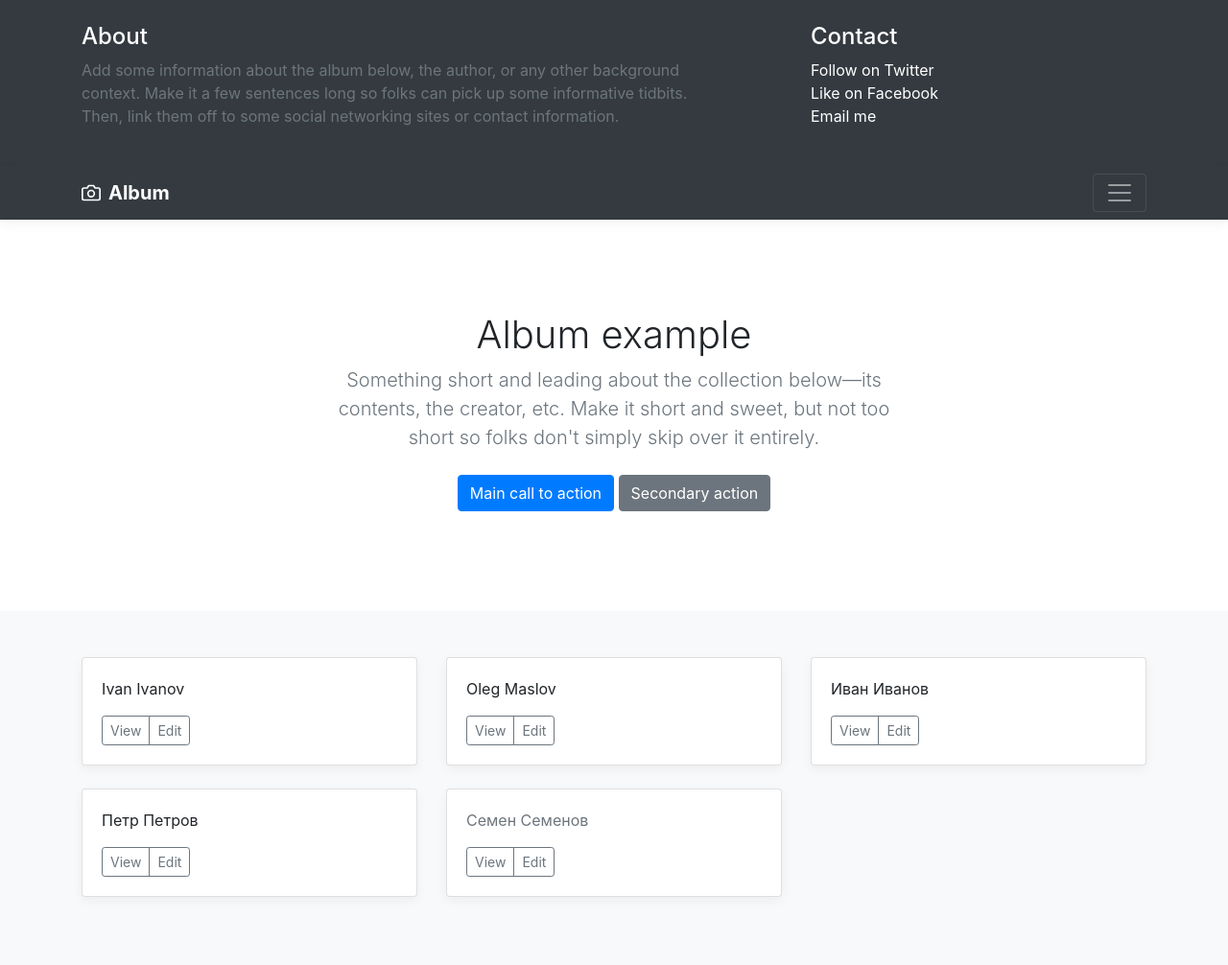
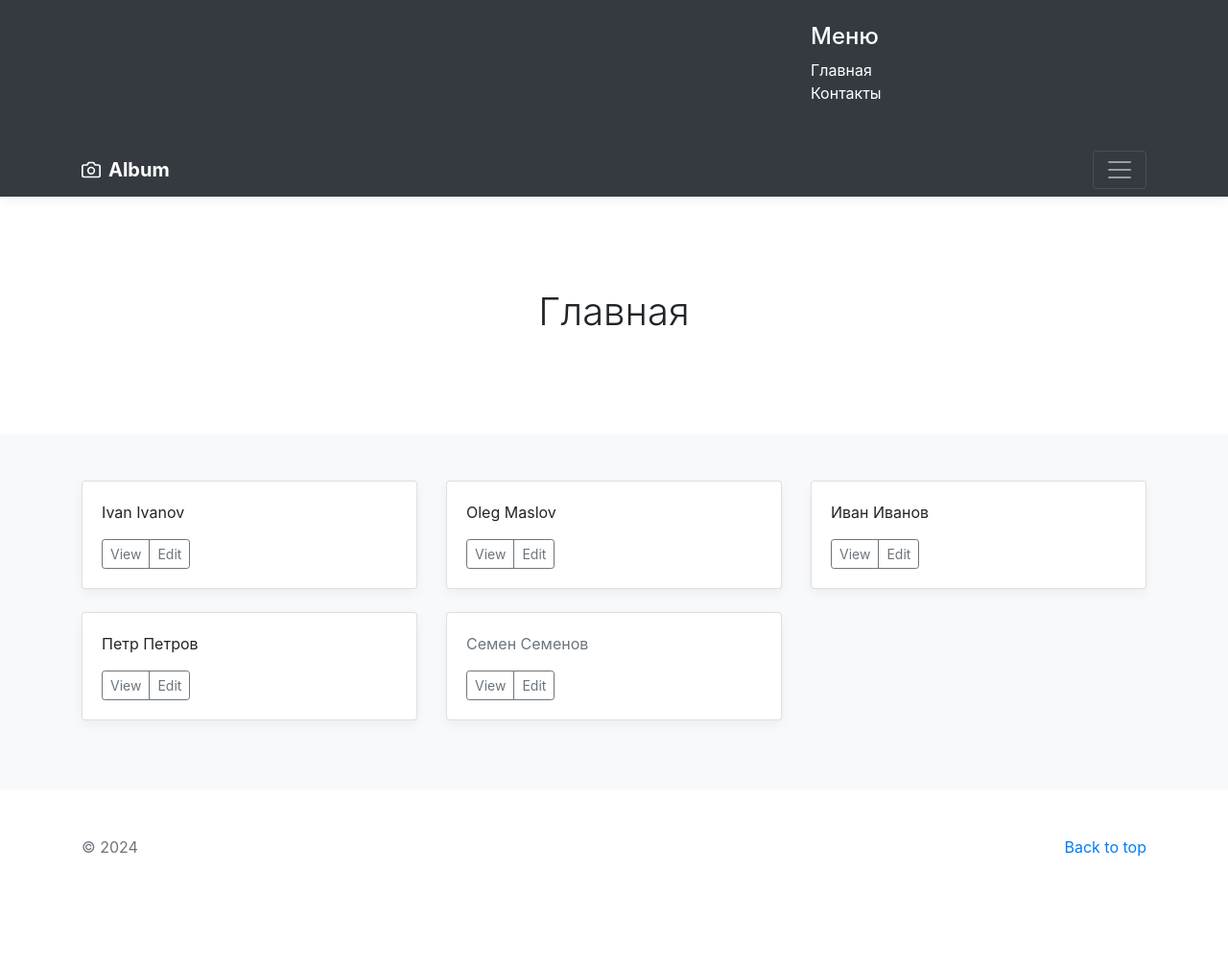
Before and after one commit to Zadorozhnyy-Dmitry/lessons_19.2_23.2, a Django app: page / in a window 1280 px wide, after a click that opens the changed part. Shown: the top 1006 px of the page at 96% size. After the commit the page ends 893 px from the top, so only its background shows below. Run offline with Django 5.2, Linux system fonts and the light colour scheme; data comes from the database, SQL or seed files in the repository; some libraries are stand-ins or nearby versions.

Commit message:
20.2 (5) Подшаблоны и базовые шаблоны

```diff
--- a/config/urls.py
+++ b/config/urls.py
@@ -21,5 +21,5 @@ from django.conf import settings
 
 urlpatterns = [
     path('admin/', admin.site.urls),
-    path('', include('main.urls'))
+    path('', include('main.urls', namespace='main'))
 ] + static(settings.MEDIA_URL, document_root=settings.MEDIA_ROOT)
--- /dev/null
+++ b/main/templates/main/base.html
@@ -0,0 +1,92 @@
+{% load static %}
+<!doctype html>
+<html lang="en">
+<head>
+    <meta charset="utf-8">
+    <meta name="viewport" content="width=device-width, initial-scale=1, shrink-to-fit=no">
+    <meta name="description" content="">
+    <meta name="author" content="">
+
+    <title>{{ title}}</title>
+
+    <!-- Bootstrap core CSS -->
+    <link href="{% static 'css/bootstrap.min.css' %}" rel="stylesheet">
+
+    <!-- Custom styles for this template -->
+    <link href="{% static 'css/album.css' %}" rel="stylesheet">
+</head>
+
+<body>
+
+<header>
+    <div class="collapse bg-dark" id="navbarHeader">
+        <div class="container">
+            <div class="row">
+                <div class="col-sm-8 col-md-7 py-4">
+
+                </div>
+                {% include 'main/includes/inc_main_menu.html' %}
+
+            </div>
+        </div>
+    </div>
+    <div class="navbar navbar-dark bg-dark box-shadow">
+        <div class="container d-flex justify-content-between">
+            <a href="#" class="navbar-brand d-flex align-items-center">
+                <svg xmlns="http://www.w3.org/2000/svg" width="20" height="20" viewBox="0 0 24 24" fill="none"
+                     stroke="currentColor" stroke-width="2" stroke-linecap="round" stroke-linejoin="round" class="mr-2">
+                    <path d="M23 19a2 2 0 0 1-2 2H3a2 2 0 0 1-2-2V8a2 2 0 0 1 2-2h4l2-3h6l2 3h4a2 2 0 0 1 2 2z"></path>
+                    <circle cx="12" cy="13" r="4"></circle>
+                </svg>
+                <strong>Album</strong>
+            </a>
+            <button class="navbar-toggler" type="button" data-toggle="collapse" data-target="#navbarHeader"
+                    aria-controls="navbarHeader" aria-expanded="false" aria-label="Toggle navigation">
+                <span class="navbar-toggler-icon"></span>
+            </button>
+        </div>
+    </div>
+</header>
+
+<main role="main">
+
+    <section class="jumbotron text-center">
+        <div class="container">
+            <h1 class="jumbotron-heading">{{ title}}</h1>
+        </div>
+    </section>
+
+    <div class="album py-5 bg-light">
+        <div class="container">
+
+            <div class="row">
+                {% block content %}
+                {% endblock %}
+
+            </div>
+        </div>
+    </div>
+
+</main>
+
+<footer class="text-muted">
+    <div class="container">
+        <p class="float-right">
+            <a href="#">Back to top</a>
+        </p>
+        <p> &copy; {% now 'Y' %}</p>
+
+    </div>
+</footer>
+
+<!-- Bootstrap core JavaScript
+================================================== -->
+<!-- Placed at the end of the document so the pages load faster -->
+<script src="https://code.jquery.com/jquery-3.2.1.slim.min.js"
+        integrity="sha384-KJ3o2DKtIkvYIK3UENzmM7KCkRr/rE9/Qpg6aAZGJwFDMVNA/GpGFF93hXpG5KkN"
+        crossorigin="anonymous"></script>
+<script src="{% static 'js/popper.min.js' %}"></script>
+<script src="{% static 'js/bootstrap.min.js' %}"></script>
+<script src="{% static 'js/holder.min.js' %}"></script>
+</body>
+</html>
--- /dev/null
+++ b/main/templates/main/includes/inc_main_menu.html
@@ -0,0 +1,9 @@
+
+<div class="col-sm-4 offset-md-1 py-4">
+    <h4 class="text-white">Меню</h4>
+    <ul class="list-unstyled">
+        <li><a href="{% url 'main:index' %}" class="text-white">Главная</a></li>
+        <li><a href="{% url 'main:contact' %}" class="text-white">Контакты</a></li>
+
+    </ul>
+</div>
--- a/main/templates/main/index.html
+++ b/main/templates/main/index.html
@@ -1,80 +1,6 @@
-{% load static %}
-<!doctype html>
-<html lang="en">
-<head>
-    <meta charset="utf-8">
-    <meta name="viewport" content="width=device-width, initial-scale=1, shrink-to-fit=no">
-    <meta name="description" content="">
-    <meta name="author" content="">
+{% extends 'main/base.html' %}
+{% block content %}
 
-    <title>Album example for Bootstrap</title>
-
-    <!-- Bootstrap core CSS -->
-    <link href="{% static 'css/bootstrap.min.css' %}" rel="stylesheet">
-
-    <!-- Custom styles for this template -->
-    <link href="{% static 'css/album.css' %}" rel="stylesheet">
-</head>
-
-<body>
-
-<header>
-    <div class="collapse bg-dark" id="navbarHeader">
-        <div class="container">
-            <div class="row">
-                <div class="col-sm-8 col-md-7 py-4">
-                    <h4 class="text-white">About</h4>
-                    <p class="text-muted">Add some information about the album below, the author, or any other
-                        background context. Make it a few sentences long so folks can pick up some informative tidbits.
-                        Then, link them off to some social networking sites or contact information.</p>
-                </div>
-                <div class="col-sm-4 offset-md-1 py-4">
-                    <h4 class="text-white">Contact</h4>
-                    <ul class="list-unstyled">
-                        <li><a href="#" class="text-white">Follow on Twitter</a></li>
-                        <li><a href="#" class="text-white">Like on Facebook</a></li>
-                        <li><a href="#" class="text-white">Email me</a></li>
-                    </ul>
-                </div>
-            </div>
-        </div>
-    </div>
-    <div class="navbar navbar-dark bg-dark box-shadow">
-        <div class="container d-flex justify-content-between">
-            <a href="#" class="navbar-brand d-flex align-items-center">
-                <svg xmlns="http://www.w3.org/2000/svg" width="20" height="20" viewBox="0 0 24 24" fill="none"
-                     stroke="currentColor" stroke-width="2" stroke-linecap="round" stroke-linejoin="round" class="mr-2">
-                    <path d="M23 19a2 2 0 0 1-2 2H3a2 2 0 0 1-2-2V8a2 2 0 0 1 2-2h4l2-3h6l2 3h4a2 2 0 0 1 2 2z"></path>
-                    <circle cx="12" cy="13" r="4"></circle>
-                </svg>
-                <strong>Album</strong>
-            </a>
-            <button class="navbar-toggler" type="button" data-toggle="collapse" data-target="#navbarHeader"
-                    aria-controls="navbarHeader" aria-expanded="false" aria-label="Toggle navigation">
-                <span class="navbar-toggler-icon"></span>
-            </button>
-        </div>
-    </div>
-</header>
-
-<main role="main">
-
-    <section class="jumbotron text-center">
-        <div class="container">
-            <h1 class="jumbotron-heading">Album example</h1>
-            <p class="lead text-muted">Something short and leading about the collection below—its contents, the creator,
-                etc. Make it short and sweet, but not too short so folks don't simply skip over it entirely.</p>
-            <p>
-                <a href="#" class="btn btn-primary my-2">Main call to action</a>
-                <a href="#" class="btn btn-secondary my-2">Secondary action</a>
-            </p>
-        </div>
-    </section>
-
-    <div class="album py-5 bg-light">
-        <div class="container">
-
-            <div class="row">
 {% for object in object_list %}
 <div class="col-md-4">
     <div class="card mb-4 box-shadow">
@@ -97,30 +23,4 @@
     </div>
 </div>
 {% endfor %}
-            </div>
-        </div>
-    </div>
-
-</main>
-
-<footer class="text-muted">
-    <div class="container">
-        <p class="float-right">
-            <a href="#">Back to top</a>
-        </p>
-        <p> &copy; {% now 'Y' %}</p>
-
-    </div>
-</footer>
-
-<!-- Bootstrap core JavaScript
-================================================== -->
-<!-- Placed at the end of the document so the pages load faster -->
-<script src="https://code.jquery.com/jquery-3.2.1.slim.min.js"
-        integrity="sha384-KJ3o2DKtIkvYIK3UENzmM7KCkRr/rE9/Qpg6aAZGJwFDMVNA/GpGFF93hXpG5KkN"
-        crossorigin="anonymous"></script>
-<script src="{% static 'js/popper.min.js' %}"></script>
-<script src="{% static 'js/bootstrap.min.js' %}"></script>
-<script src="{% static 'js/holder.min.js' %}"></script>
-</body>
-</html>
+{% endblock %}
--- a/main/urls.py
+++ b/main/urls.py
@@ -1,7 +1,11 @@
 from django.urls import path
 
-from main.views import index
+from main.views import index, contact
+from main.apps import MainConfig
+
+app_name = MainConfig.name
 
 urlpatterns = [
-    path('', index, )
+    path('', index, name='index'),
+    path('contact/', contact, name='contact')
 ]
--- a/main/views.py
+++ b/main/views.py
@@ -7,16 +7,18 @@ def index(request):
     students_list = Student.objects.all()
     context = {
         'object_list': students_list,
-
+        'title': 'Главная'
     }
     return render(request, 'main/index.html', context)
 
 
-# def index(request):
-#     if request.method == 'POST':
-#         name = request.POST.get('name')
-#         email = request.POST.get('email')
-#         message = request.POST.get('message')
-#         print(f'{name} ({email}): {message}')
-#         return render(request, 'main/index.html')
-#
+def contact(request):
+    if request.method == 'POST':
+        name = request.POST.get('name')
+        email = request.POST.get('email')
+        message = request.POST.get('message')
+        print(f'{name} ({email}): {message}')
+    context = {
+        'title': 'Контакты'
+    }
+    return render(request, 'main/contact.html', context)
```
Also changed, not shown: main/templates/main/contact.html (added, +31 -0 lines). Lines whose indentation alone changed are shown as unchanged.
